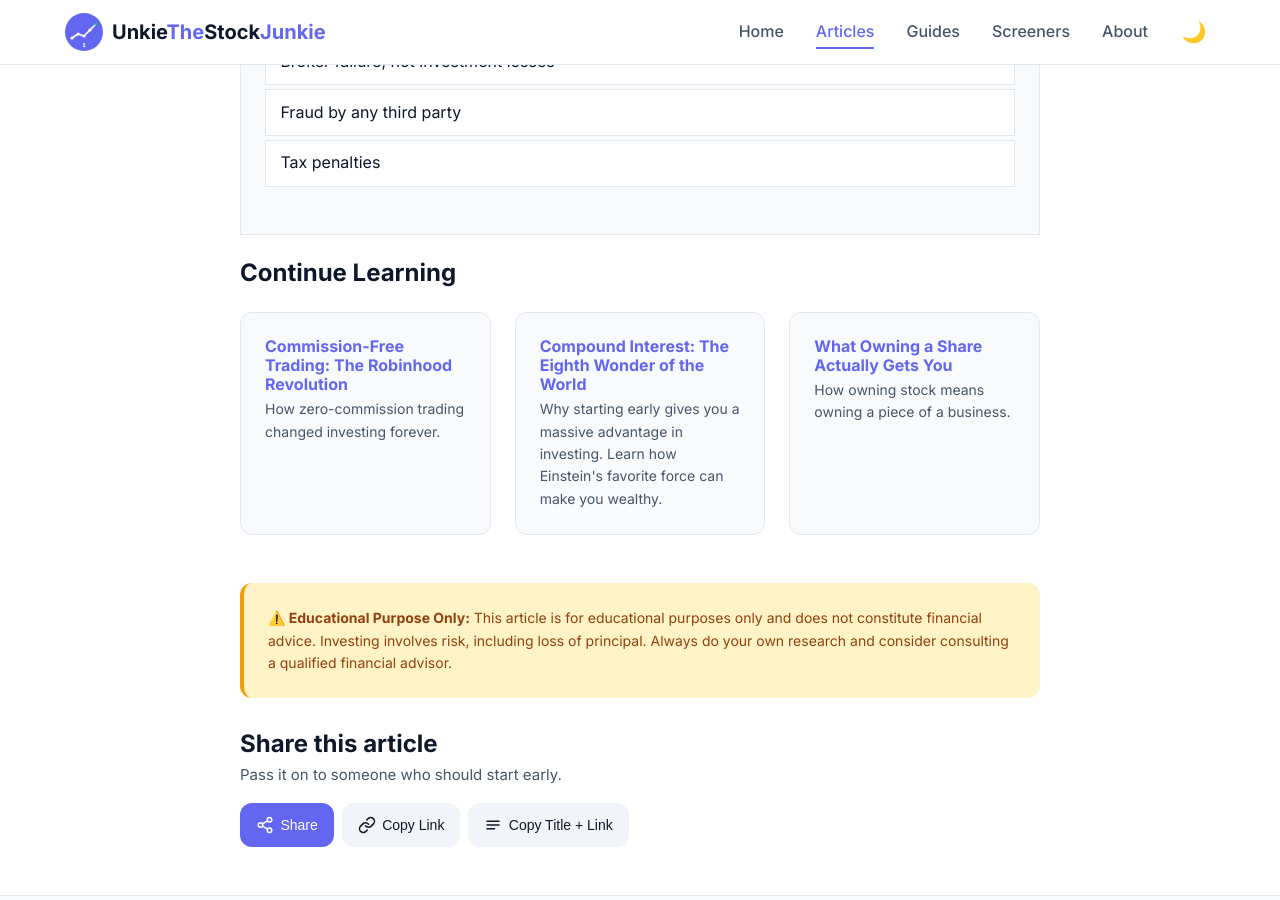
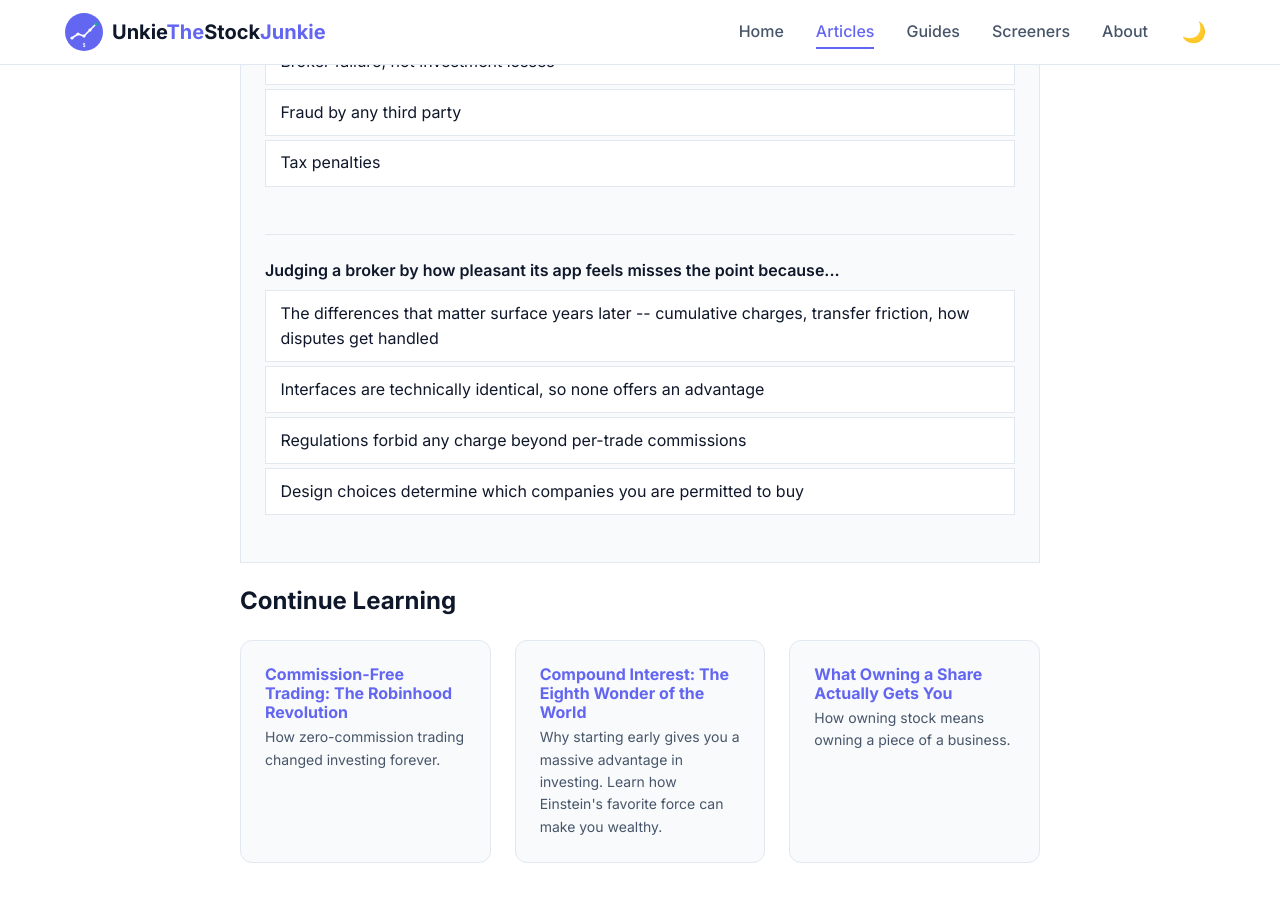
Before and after one commit to Decent-Software-LLC/unkiethestockjunkie.com, a Jekyll site: the page built from _articles/2026-04-26-what-is-a-broker-and-how-to-choose-one.md, in a window 1280 px wide and 900 px high, scrolled down 4055 px. Built offline with Jekyll 4.4.1, drawn with Linux system fonts in a browser that asks for light colours.

Commit message:
content(beginner): third quiz question on six more pages (31 of 41 at parity)
Broker choice      screen polish is marketing spend; the durable differences are cumulative charges, transfer friction and dispute handling -- none of which appear during onboarding. Distractors keep the shape of plausibility without implying any guarantee about custody.
Market basics      long-run drift reflects businesses earning more over time plus general price increases, with explicit wording that nothing implies smoothness or a usable timetable -- the two options beginners reach for (traders agreeing upward, prettier charts) are exactly the conspiracy-ish framings this page exists to remove.
Rule of 72         the shortcut assumes the rate repeats annually rather than arriving unevenly -- several flat years around one strong one produce the same average with an unrecognisable experience en route, which is the assumption the page says readers should hear.
Dow                a headline number surviving over a century suggests continuity of content as well as name, but members exit through failure, acquisition and substitution -- so the label has described different businesses across decades. Distinct from the existing weighting and single-index-misleading questions.
Sectors            classification is convention plus judgment on threshold cases (does a hardware maker with software revenue sit in technology?), so knowing who drew the boundary precedes treating it as evidence -- complements the correlation question already present.
Market timing      a correct exit without a correct re-entry converts temporary weakness into permanent absence, since the strongest sessions often fall inside what looked like continuing collapse -- being right once is half a trade, and this angle was untouched by the missing-best-days and early-selling questions.

Verification: docker build parses all six; check-candidate clears every modified page; npm test exit 0 at 278 assertions / 19 suites. Ten pages remain at two questions.

```diff
--- a/_articles/2026-04-26-what-is-a-broker-and-how-to-choose-one.md
+++ b/_articles/2026-04-26-what-is-a-broker-and-how-to-choose-one.md
@@ -17,6 +17,10 @@ quiz:
     options: ["Losses when a stock falls", "Broker failure, not investment losses", "Fraud by any third party", "Tax penalties"]
     answer: 1
     why: "It protects custody if the brokerage itself collapses. A bad trade stays bad regardless of membership."
+  - question: "Judging a broker by how pleasant its app feels misses the point because..."
+    options: ["The differences that matter surface years later -- cumulative charges, transfer friction, how disputes get handled", "Interfaces are technically identical, so none offers an advantage", "Regulations forbid any charge beyond per-trade commissions", "Design choices determine which companies you are permitted to buy"]
+    answer: 0
+    why: "Screen polish is marketing spend. Custody arrangements, spread behaviour, quiet fees and the effort of moving holdings elsewhere are what eventually cost money, and none of them appear during onboarding."
 related_articles:
   - title: "Commission-Free Trading: The Robinhood Revolution"
     url: "/articles/commission-free-trading-the-robinhood-revolution/"
```
Also changed, not shown: _articles/2026-05-03-understanding-the-stock-market-a-playground-for-investors.md (+4 -0 lines), _articles/2026-05-04-the-rule-of-72-quick-mental-math-for-investors.md (+4 -0 lines), _articles/2026-05-07-dow-jones-the-original-stock-index.md (+4 -0 lines), _articles/2026-05-09-what-is-a-sector-understanding-industry-groups.md (+4 -0 lines), _articles/2026-05-20-why-timing-the-market-is-nearly-impossible.md (+4 -0 lines).
